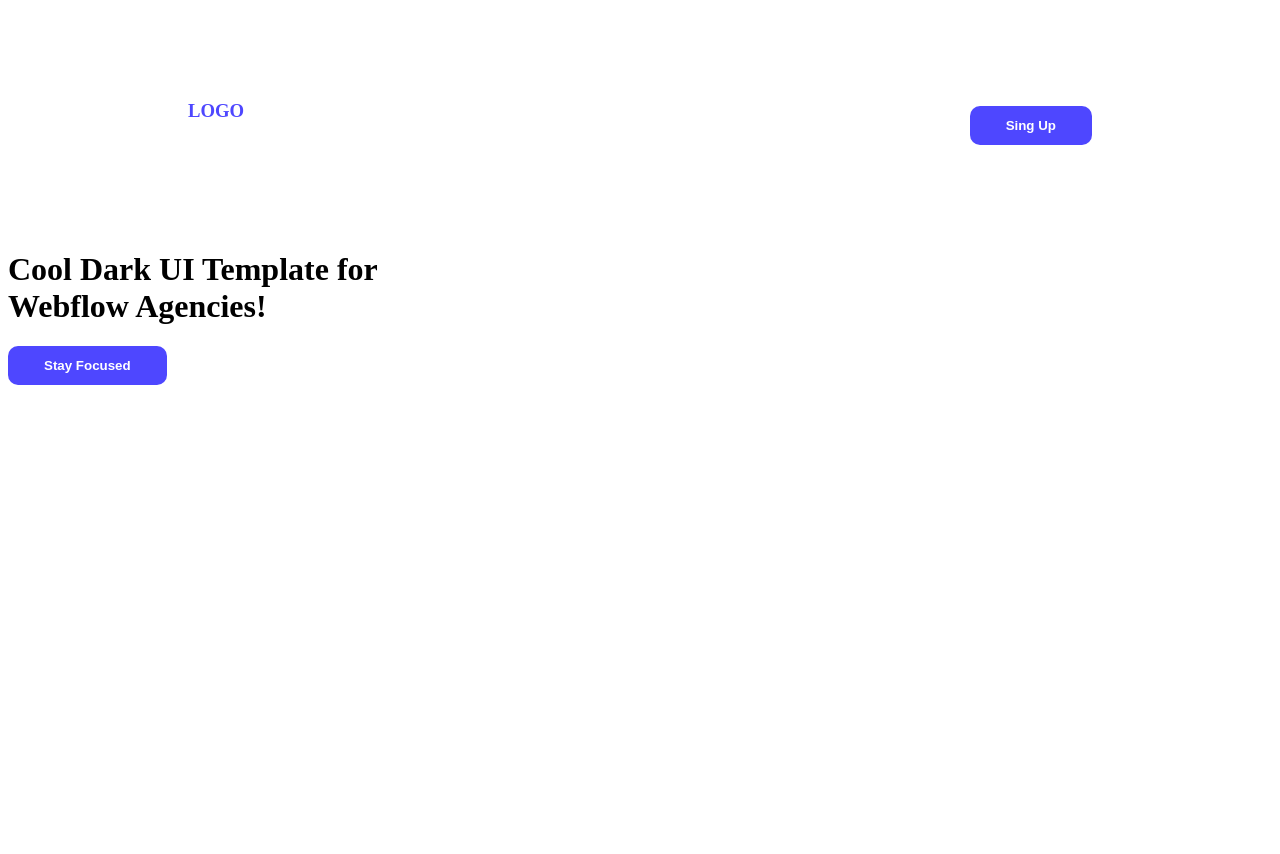
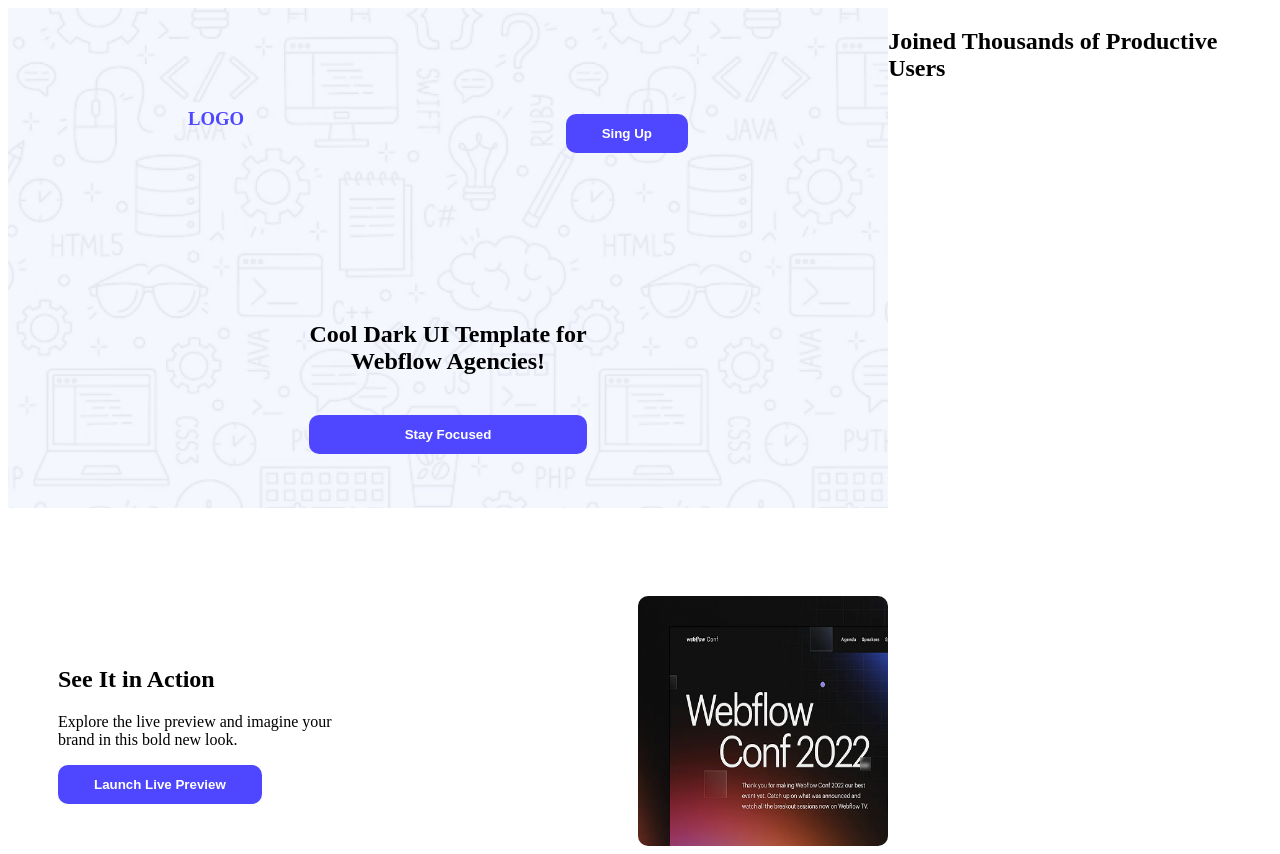
Before and after one commit to NafizCoder/portfolio-web, a plain HTML site: page index.html in a window 1280 px wide. Before the commit the page ends 800 px from the top, so only its background shows below. Drawn offline with Linux system fonts and the light colour scheme.

Commit message:
added main section

```diff
--- a/index.html
+++ b/index.html
@@ -14,10 +14,38 @@
         <li><a href=""><button class="btn-primary">Sing Up</button></a></li>
       </ul>
     </nav>
-    <div class="text">
-      <h1>Cool Dark UI Template for <br> Webflow Agencies!</h1>
+    <section>
+      <div class="banner">
+    <div class="banner-content">
+      <h1 class="banner-title">
+        Cool Dark UI Template for <br> Webflow Agencies!
+      </h1>
       <button class="btn-primary">Stay Focused</button>
     </div>
+  </div>
+    </section>
+    <main>
+      <section class="action-section">
+        <div class="action-left">
+          <h1>See It in Action</h1>
+          <p>Explore the live preview and imagine your <br> brand in this bold new look.</p>
+          <button class="btn-primary">Launch Live Preview</button>
+        </div>
+        <div class="action-right">
+          <img src="wc-mini.png" alt="...">
+
+
+        </div>
+      </section>
+    </main>
   </header>
+  <footer>
+    <section class="foot1">
+      <div>
+        <h1>Joined Thousands of Productive Users</h1>
+      </div>
+
+    </section>
+  </footer>
 </body>
 </html>
--- a/styles/styles.css
+++ b/styles/styles.css
@@ -1,3 +1,17 @@
+
+
+body {
+  display: flex;
+  justify-content: center;
+}
+/* header style */
+header {
+  height: 500px;
+  width: 900px;
+  background-image: url('/Hero-bg.png');
+  background-size: cover;
+  background-position: center;
+}
 
 /* shared style */
 text-primary{
@@ -22,6 +36,47 @@ nav{
   justify-content: space-between;
   margin: 50px 180px;
   height: 151px;
+  width: 500px;
+}
+.nav-logo{
+  width: 99px;
+  height: 51px;
+  color: #4E47FF;
+}
+nav ul li{
+  list-style: none;
+}
+
+nav li a{
+  text-decoration: none;
+}
+
+
+
+/* shared style */
+text-primary{
+  color: #4E47FF;
+}
+
+.btn-primary{
+  background-color: #4E47FF;
+  color: white;
+  font-weight: bold;
+  padding: 12px 36px;
+  border: none;
+  border-radius: 10px;
+
+
+}
+
+
+/* nav styles */
+nav{
+  display: flex;
+  align-items: center;
+  justify-content: space-between;
+  margin: 50px 180px;
+  height: 151px;
   width: 1140;
 }
 .nav-logo{
@@ -37,4 +92,36 @@ nav li a{
   text-decoration: none;
 }
 
-/* 1st div */
+/* banner styles */
+
+.banner {
+  display: flex;
+  justify-content: center;
+  align-items: center;
+  height: 237px;
+  text-align: center;
+}
+
+.banner-content {
+  display: flex;
+  flex-direction: column;
+  gap: 20px;
+}
+/* section 2 design */
+main{
+  max-height: 329px;
+  max-width: 900px;
+}
+main section{
+  display: flex;
+  margin-top: 100px;
+  justify-content: space-between;
+}
+.action-right img{
+  height: 250px;
+  width: 250px;
+  border-radius: 10px;
+}
+.action-left{
+  padding: 50px ;
+}
```
